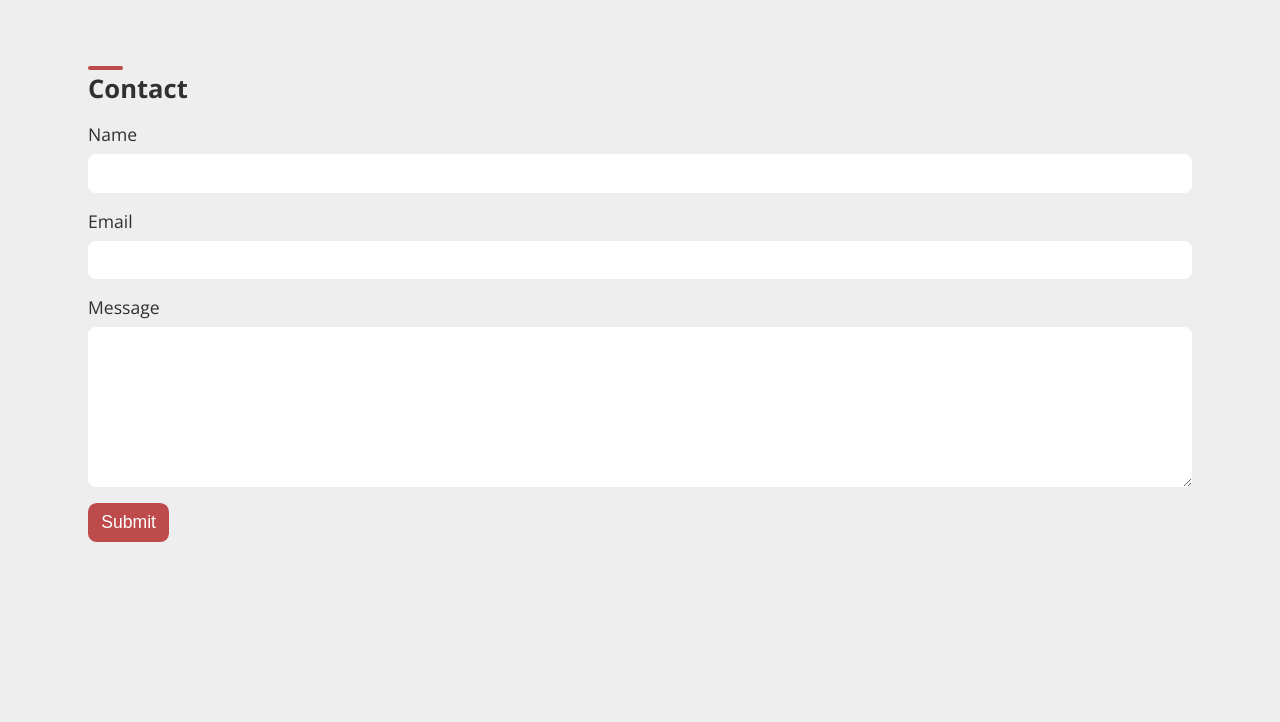
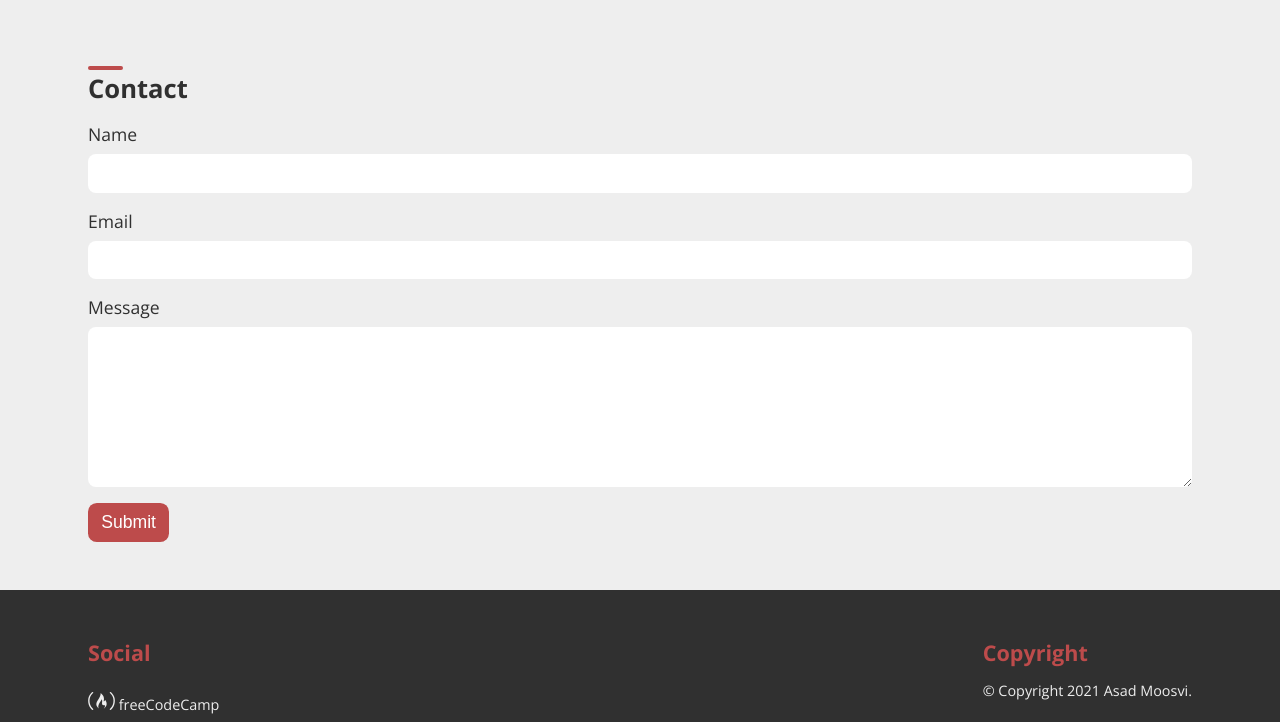
Before and after one commit to asadmoosvi/freecodecamp-responsive-web-design-projects, a website: page personal-portfolio/index.html in a window 1280 px wide. Shown: the part 2728-3450 px from the top of the page. Before the commit the page ends 3318 px from the top, so only its background shows below. Drawn offline with nearby package versions, Linux system fonts and the light colour scheme; files that its build step writes are made by us from their sources; files whose address does not match are found by name.

Commit message:
Complete footer section

```diff
--- a/personal-portfolio/index.html
+++ b/personal-portfolio/index.html
@@ -163,5 +163,31 @@
 
       </div>
     </section>
+    <footer class="footer">
+      <div class="container container_padding">
+
+        <div class="footer-section">
+          <h2 class="footer-section__heading">Social</h2>
+          <div class="footer-section__content">
+            <div class="footer__social-item">
+              <a href="https://freecodecamp.org/asadmoosvi" target="_blank" class=""><i class="fab fa-free-code-camp"></i>
+                freeCodeCamp</a>
+            </div>
+            <div class="footer__social-item">
+              <a href="https://github.com/asadmoosvi" target="_blank" id="profile-link" class=""><i class="fab fa-github"></i>
+                GitHub</a>
+            </div>
+          </div>
+        </div>
+
+        <div class="footer-section">
+          <h2 class="footer-section__heading">Copyright</h2>
+          <div class="footer-section__content">
+            <p>&copy; Copyright 2021 Asad Moosvi.</p>
+          </div>
+        </div>
+
+      </div>
+    </footer>
   </body>
 </html>
--- /dev/null
+++ b/personal-portfolio/src/scss/_footer.scss
@@ -0,0 +1,36 @@
+.footer {
+  background-color: $secondary-clr;
+  color: $primary-clr;
+  font-size: $font-sm;
+  .container {
+    display: flex;
+    justify-content: space-between;
+    @include breakpoint {
+      flex-direction: column;
+      gap: 1em;
+      text-align: center;
+    }
+  }
+
+  &__social-item {
+    padding: 0.5em 0;
+    a {
+      transition: text-shadow $transition;
+    }
+    a:hover {
+      text-shadow: 0 0 32px white;
+    }
+  }
+}
+.footer-section {
+  display: flex;
+  flex-direction: column;
+  gap: 1em;
+  &__heading {
+    color: $accent-clr;
+  }
+
+  @include breakpoint {
+    align-items: center;
+  }
+}
--- a/personal-portfolio/src/scss/style.scss
+++ b/personal-portfolio/src/scss/style.scss
@@ -5,3 +5,4 @@
 @import 'about';
 @import 'projects';
 @import 'contact';
+@import 'footer';
```
